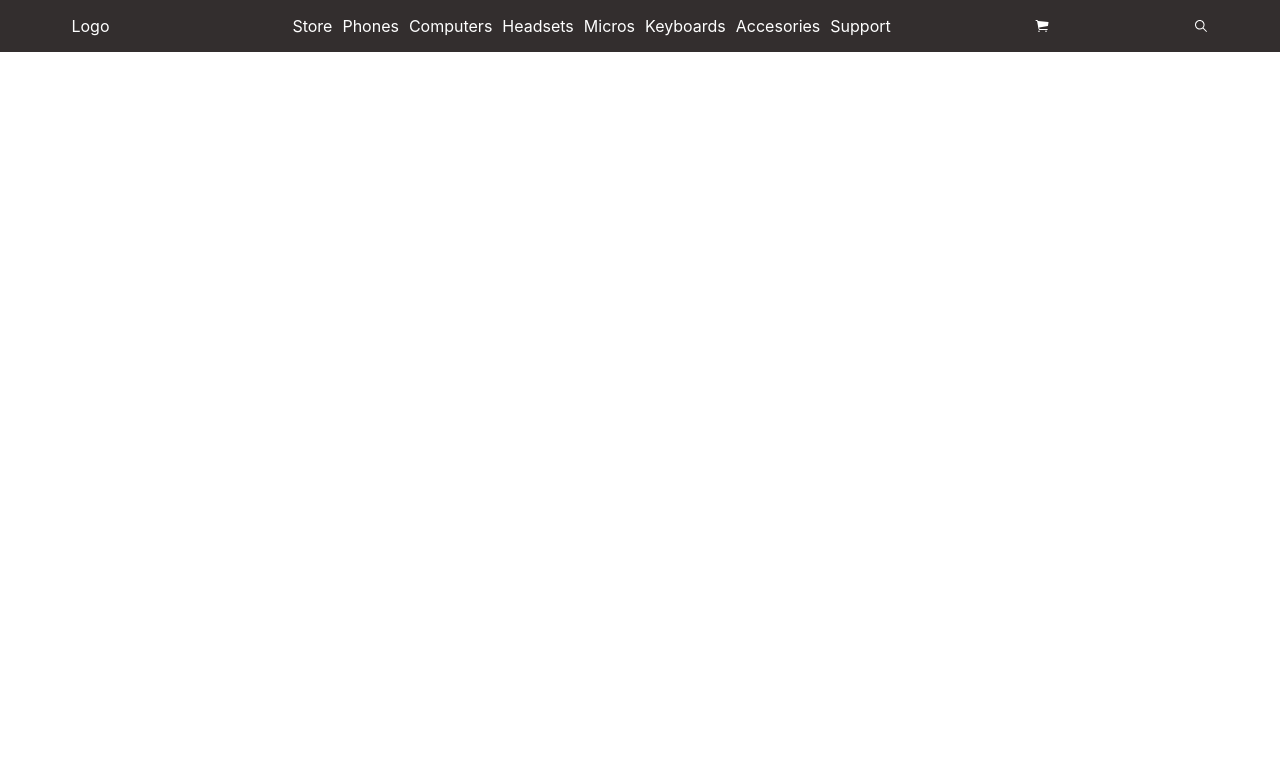
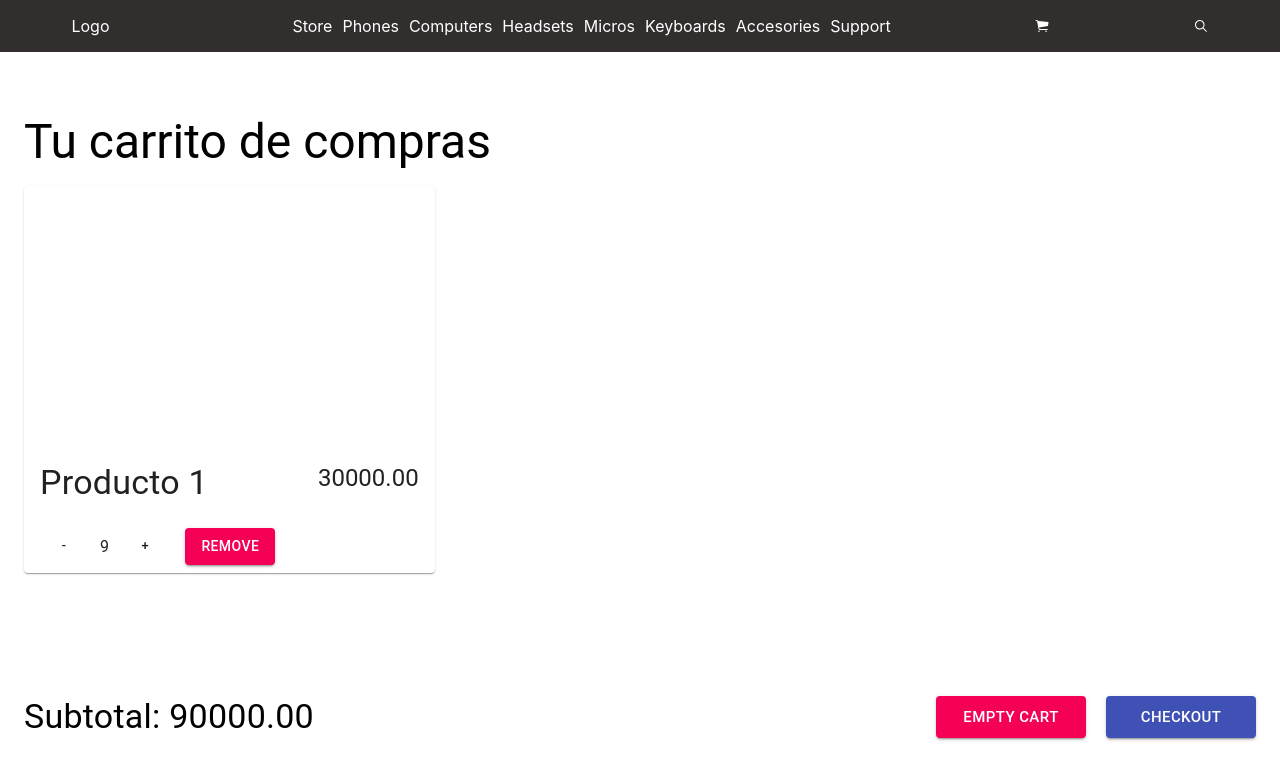
Before and after one commit to codekacode/aperture-front, a React (Create React App) app: page /cart in a window 1280 px wide. Shown: the top 780 px of the page. Built offline with nearby package versions, Linux system fonts and the light colour scheme.

Commit message:
Add cart component

```diff
--- a/src/App.js
+++ b/src/App.js
@@ -1,10 +1,11 @@
 import React, { useState, useEffect } from 'react';
 import {Route, Routes, BrowserRouter as Router } from 'react-router-dom';
 import Navbar from './components/Nav';
-import { Product } from './components/Products/Product/Product';
 import { Products } from './components/Products/Products';
 import { Home } from './pages/Home';
 import commerceData from './Data/commerceData.js'
+import Cart from './components/Cart/Cart';
+import Product from './components/Products/Product/Product';
 
 function App() {
 
@@ -27,8 +28,9 @@ function App() {
       <Navbar/>
       <Routes>
         <Route path='/' element={<Home />}/>
+        <Route path='/products' element={<Products products={products} />}/>
         <Route path='/product' element={<Product />}/>
-        <Route path='/products' element={<Products products={products} />}/>
+        <Route path='/cart' element={<Cart/>}/>
       </Routes>
     </Router>
   );
--- a/src/components/Cart/Cart.jsx
+++ b/src/components/Cart/Cart.jsx
@@ -17,14 +17,14 @@ const Cart = ({ cart }) => {
     const renderCart = () => (
         <>
             <Grid>
-                <Grid item xs={12} sm={4} key={lineItem.id}>
-                    <CartItem item={lineItem} onUpdateCartQty={onUpdateCartQty} onRemoveFromCart={onRemoveFromCart} />
+                <Grid item xs={12} sm={4} key="999">
+                    <CartItem>Item Cart</CartItem>
                 </Grid>
             </Grid>
             <div className={classes.cardDetails}>
-                <Typography variant="h4">Subtotal: {cart.subtotal.formatted_with_symbol}</Typography>
+                <Typography variant="h4">Subtotal: 90000.00</Typography>
                 <div>
-                    <Button className={classes.emptyButton} size="large" type="button" variant="contained" color="secondary" onClick={handleEmptyCart}>Empty cart</Button>
+                    <Button className={classes.emptyButton} size="large" type="button" variant="contained" color="secondary" >Empty cart</Button>
                     <Button className={classes.checkoutButton} component={Link} to="/checkout" size="large" type="button" variant="contained" color="primary">Checkout</Button>
                 </div>
             </div>
@@ -35,7 +35,7 @@ const Cart = ({ cart }) => {
         <Container>
             <div className={classes.toolbar}>
                 <Typography className={classes.title} variant="h3" gutterBottom>Tu carrito de compras</Typography>
-                { !cart.line_items.length ? renderEmptyCart() : renderCart() }
+                { false ? renderEmptyCart() : renderCart() }
             </div>
         </Container>
     )
--- a/src/components/Cart/CartItem/CartItem.jsx
+++ b/src/components/Cart/CartItem/CartItem.jsx
@@ -7,15 +7,15 @@ const CartItem = ({item}) => {
 
     return (
         <Card className="cart-item">
-        <CardMedia image={item.media.source} alt={item.name} className={classes.media} />
+        <CardMedia className={classes.media} />
         <CardContent className={classes.cardContent}>
-            <Typography variant="h4">{item.name}</Typography>
-            <Typography variant="h5">{item.line_total.formatted_with_symbol}</Typography>
+            <Typography variant="h4">Producto 1</Typography>
+            <Typography variant="h5">30000.00</Typography>
         </CardContent>
         <CardActions className={classes.cardActions}>
             <div className={classes.buttons}>
             <Button type="button" size="small" >-</Button>
-            <Typography>&nbsp;{item.quantity}&nbsp;</Typography>
+            <Typography>&nbsp;9&nbsp;</Typography>
             <Button type="button" size="small" >+</Button>
             </div>
             <Button variant="contained" type="button" color="secondary" >Remove</Button>
--- a/src/components/Cart/styles.js
+++ b/src/components/Cart/styles.js
@@ -1,4 +1,4 @@
-mport { makeStyles } from '@material-ui/core/styles';
+import { makeStyles } from '@material-ui/core/styles';
 
 export default makeStyles((theme) => ({
   toolbar: theme.mixins.toolbar,
--- a/src/components/Products/Product/Product.jsx
+++ b/src/components/Products/Product/Product.jsx
@@ -2,7 +2,8 @@ import { Card, CardMedia, CardContent, CardActions, Typography, IconButton } fro
 
 import useStyles from './styles';
 
-export const Product = ({product}) => {
+const Product = ({product}) => {
+    console.log(product);
     const classes = useStyles();
     return (
         <Card className={classes.root}>
@@ -10,10 +11,10 @@ export const Product = ({product}) => {
             <CardContent>
                 <div className={classes.cardContent}>
                     <Typography gutterBottom variant="h5" component="h2">
-                        {product.name}
+                        hola
                     </Typography>
                      <Typography gutterBottom variant="h5" component="h2">
-                        {product.author}
+                        Hola
                     </Typography>
                 </div>
             </CardContent>
@@ -25,3 +26,5 @@ export const Product = ({product}) => {
         </Card>
     )
 }
+
+export default Product;
--- a/src/components/Products/Products.jsx
+++ b/src/components/Products/Products.jsx
@@ -1,6 +1,6 @@
 import Grid from '@material-ui/core/Grid';
-import { Product } from './Product/Product';
 import useStyles from './styles';
+import Product from './Product/Product';
 
 
 export const Products = ({products}) => {
```
